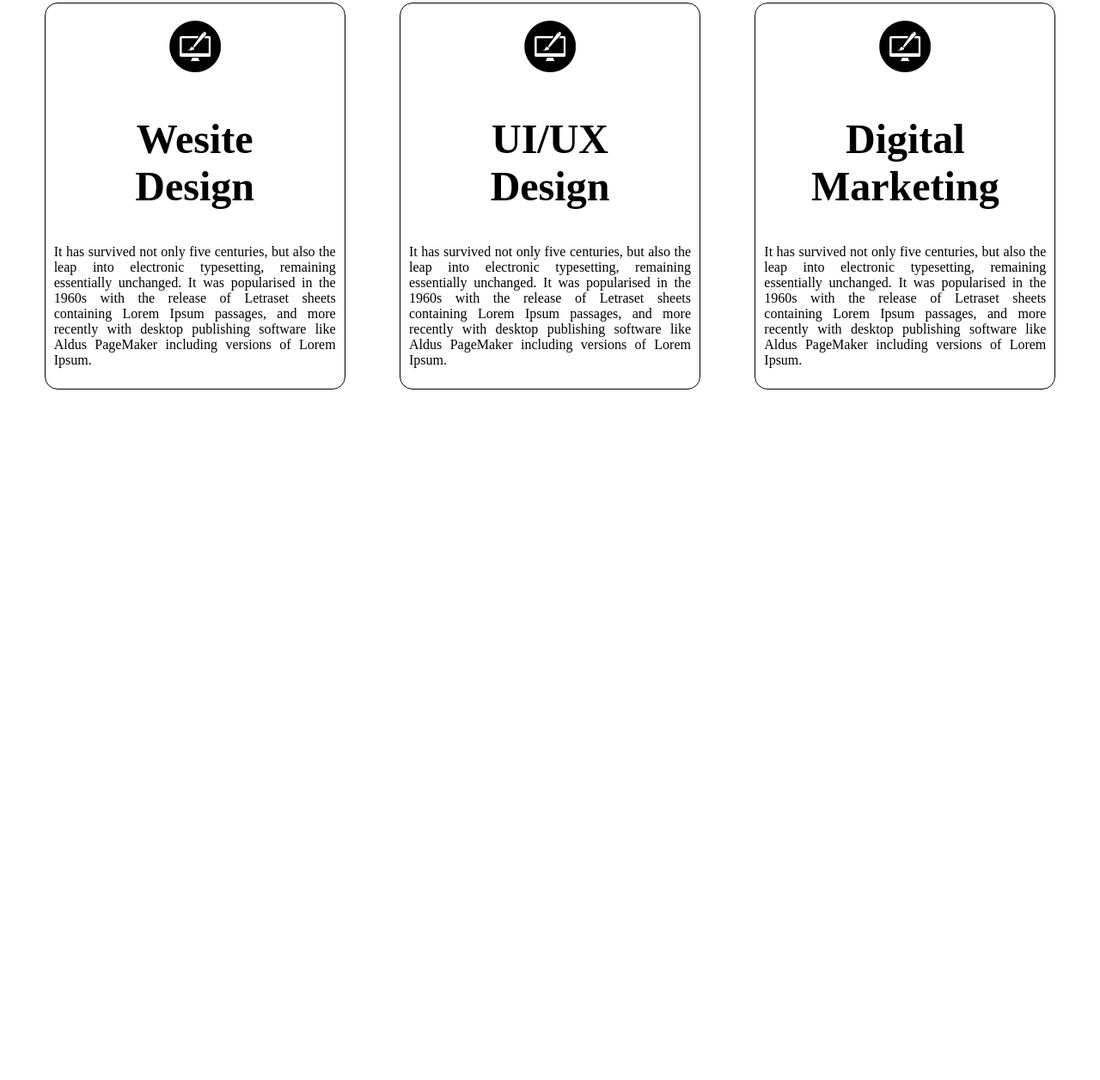
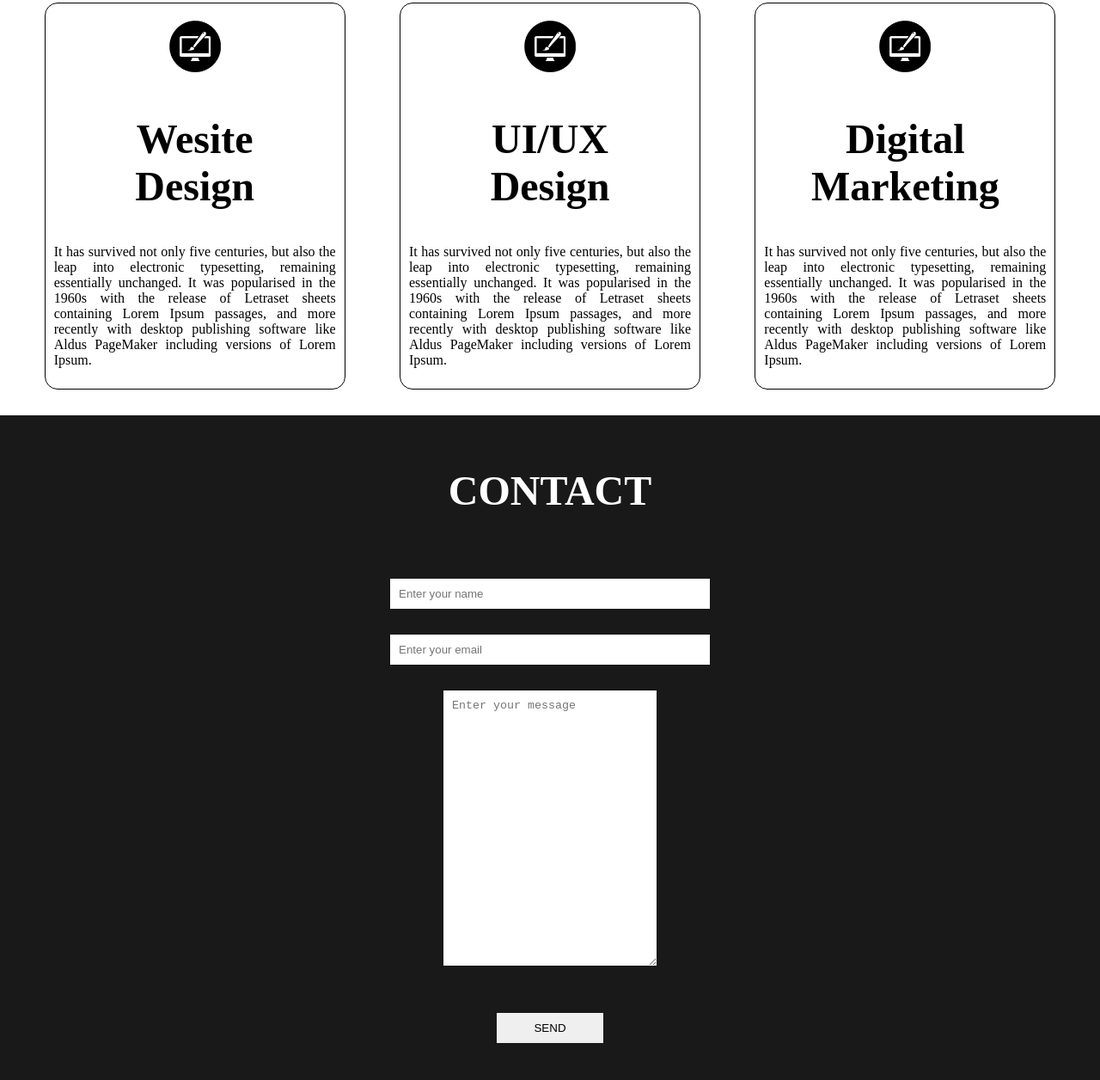
Before and after one commit to leolalopeslobo/webdevelopment, a plain HTML site: page index.html in a window 1280 px wide. Shown: the part 2763-4019 px from the top of the page at 86% size. Before the commit the page ends 3246 px from the top, so only its background shows below. Drawn offline with Linux system fonts and the light colour scheme.

Commit message:
sixth_commit

```diff
--- a/index.html
+++ b/index.html
@@ -6,7 +6,7 @@
     <link rel="stylesheet" href="style.css">
 </head>
 <body>
-    <!-- navigation bar -->
+    <!-- Navigation Bar -->
     <nav class="navbar">
     <ul>
     <li><a href="#home">Home</a></li>
@@ -64,5 +64,15 @@
             </div>
         </div>
     </section>
+    <!-- Contact Section -->
+    <section id="contact">
+        <h1 class="headings">CONTACT</h1>
+        <form action="" class="form">
+            <input type="text" name="name" class="input" placeholder="Enter your name">
+            <input type="email" name="email" class="input" placeholder="Enter your email">
+            <textarea name="msg" id="msg" cols="30" rows="20" placeholder="Enter your message"></textarea>
+            <input type="submit" value="SEND" id="send">
+        </form>
+    </section>
 </body>
 </html>
--- a/style.css
+++ b/style.css
@@ -173,3 +173,46 @@
     background-color: white;
     padding: 10px;
 }
+
+/* Contact Section */
+#contact{
+    display: flex;
+    flex-direction: column;
+    box-sizing: border-box;
+    background-color: rgba(0,0,0,0.9);
+    color: white;
+    padding: 20px;
+}
+.form{
+    display: flex;
+    flex-direction: column;
+    box-sizing: border-box;
+    align-items: center;
+    margin: 20px 0px;
+}
+.input{
+    padding: 10px;
+    margin: 15px;
+    width: 30%;
+    border: none;
+    outline: none;
+}
+#msg{
+    width: 20%;
+    padding: 10px;
+    margin: 15px;
+    border: none;
+    outline: none;
+}
+#send{
+    padding: 10px;
+    width: 10%;
+    margin: 40px;
+    border: none;
+    outline: none;
+}
+#send:hover{
+    cursor: pointer;
+    box-shadow: 0 0 10px white;
+    font-weight: bold;
+}
```
